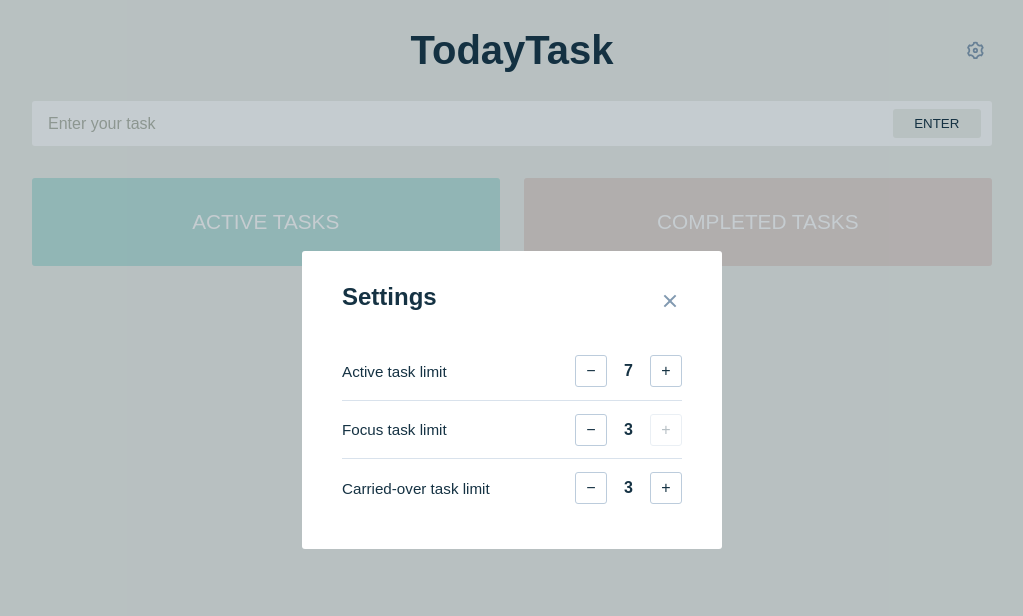
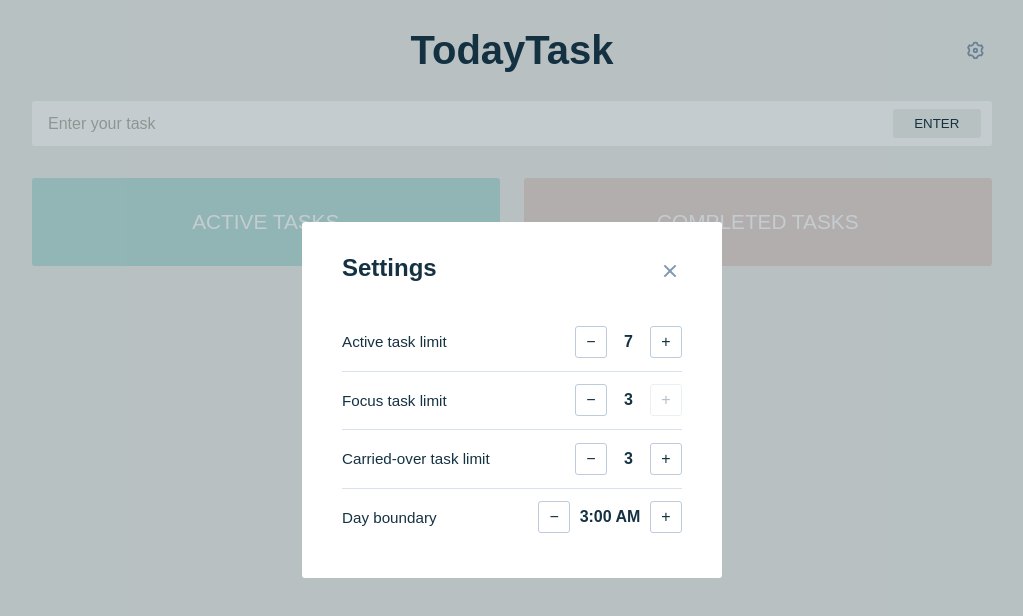
Before and after one commit to SutheeDev/TodayTask, a React (Vite) app in the folder client/: page / in a window 1280 px wide. Both pictures are taken after a click on the button 1103 px from the left and 50 px from the top of the page. Shown: the top 616 px of the page, without its empty margins (128-1151 px from the left). Built offline with nearby package versions, Linux system fonts and the light colour scheme.

Commit message:
Add day boundary time & settings

```diff
--- a/client/src/App.tsx
+++ b/client/src/App.tsx
@@ -16,8 +16,8 @@ const App: React.FC = () => {
   const [description, setDescription] = useState<string>("");
   const [allTask, setAllTask] = useState<Task[]>([]);
   const [completedTasks, setCompletedTasks] = useState<Task[]>([]);
-  const { showTransition, dayGap, lastSeenDayKey, dismissTransition } = useDayCheck();
   const { settings, updateSetting } = useSettings();
+  const { showTransition, dayGap, lastSeenDayKey, dismissTransition } = useDayCheck(settings.dayBoundaryMinutes);
   const [showSettings, setShowSettings] = useState(false);
   const [toastMessage, setToastMessage] = useState<string | null>(null);
 
--- a/client/src/components/SettingsModal.tsx
+++ b/client/src/components/SettingsModal.tsx
@@ -7,6 +7,14 @@ interface Props {
   onUpdateSetting: (key: keyof AppSettings, value: number) => void;
   onClose: () => void;
 }
+
+const formatBoundaryTime = (minutes: number): string => {
+  const h = Math.floor(minutes / 60);
+  const m = minutes % 60;
+  const period = h < 12 ? "AM" : "PM";
+  const hour12 = h === 0 ? 12 : h > 12 ? h - 12 : h;
+  return `${hour12}:${String(m).padStart(2, "0")} ${period}`;
+};
 
 const SettingsModal = ({ settings, onUpdateSetting, onClose }: Props) => {
   useEffect(() => {
@@ -92,6 +100,27 @@ const SettingsModal = ({ settings, onUpdateSetting, onClose }: Props) => {
             </button>
           </div>
         </div>
+
+        <div className="settings__row">
+          <span className="settings__label">Day boundary</span>
+          <div className="settings__stepper">
+            <button
+              className="settings__stepper-btn"
+              disabled={settings.dayBoundaryMinutes <= 0}
+              onClick={() => onUpdateSetting("dayBoundaryMinutes", settings.dayBoundaryMinutes - 30)}
+            >
+              &minus;
+            </button>
+            <span className="settings__stepper-value">{formatBoundaryTime(settings.dayBoundaryMinutes)}</span>
+            <button
+              className="settings__stepper-btn"
+              disabled={settings.dayBoundaryMinutes >= 360}
+              onClick={() => onUpdateSetting("dayBoundaryMinutes", settings.dayBoundaryMinutes + 30)}
+            >
+              +
+            </button>
+          </div>
+        </div>
       </div>
     </div>
   );
--- a/client/src/hooks/useDayCheck.ts
+++ b/client/src/hooks/useDayCheck.ts
@@ -1,4 +1,4 @@
-import { useState, useEffect, useCallback } from "react";
+import { useState, useEffect, useCallback, useRef } from "react";
 import { getTodayKey, getDaysDifference } from "../utils/dateUtils";
 import { getLocalStorage, setLocalStorage } from "../utils/localStorage";
 
@@ -11,13 +11,15 @@ interface UseDayCheckReturn {
 
 const STORAGE_KEY = "lastSeenDayKey";
 
-export const useDayCheck = (): UseDayCheckReturn => {
+export const useDayCheck = (dayBoundaryMinutes: number): UseDayCheckReturn => {
   const [showTransition, setShowTransition] = useState(false);
   const [dayGap, setDayGap] = useState(0);
   const [lastSeenDayKey, setLastSeenDayKey] = useState<string | null>(null);
+  const boundaryRef = useRef(dayBoundaryMinutes);
+  boundaryRef.current = dayBoundaryMinutes;
 
   const checkDay = useCallback(() => {
-    const today = getTodayKey();
+    const today = getTodayKey(boundaryRef.current);
     const stored = getLocalStorage<string>(STORAGE_KEY);
 
     if (!stored) {
@@ -40,7 +42,7 @@ export const useDayCheck = (): UseDayCheckReturn => {
   }, []);
 
   const dismissTransition = useCallback(() => {
-    const today = getTodayKey();
+    const today = getTodayKey(boundaryRef.current);
     setLocalStorage(STORAGE_KEY, today);
     setShowTransition(false);
   }, []);
--- a/client/src/hooks/useSettings.ts
+++ b/client/src/hooks/useSettings.ts
@@ -5,12 +5,14 @@ export interface AppSettings {
   maxActive: number;
   maxFocused: number;
   maxCarriedOver: number;
+  dayBoundaryMinutes: number;
 }
 
 const DEFAULT_SETTINGS: AppSettings = {
   maxActive: 7,
   maxFocused: 3,
   maxCarriedOver: 3,
+  dayBoundaryMinutes: 180,
 };
 
 const STORAGE_KEY = "appSettings";
@@ -19,6 +21,7 @@ const RANGES: Record<keyof AppSettings, [number, number]> = {
   maxActive: [1, 10],
   maxFocused: [1, 3],
   maxCarriedOver: [1, 5],
+  dayBoundaryMinutes: [0, 360],
 };
 
 export const useSettings = () => {
--- a/client/src/utils/dateUtils.ts
+++ b/client/src/utils/dateUtils.ts
@@ -1,5 +1,7 @@
-export const getTodayKey = (): string => {
+export const getTodayKey = (dayBoundaryMinutes: number = 0): string => {
   const d = new Date();
+  d.setHours(2, 0, 0, 0); // TEMP: simulate 2:00 AM — remove after testing
+  d.setMinutes(d.getMinutes() - dayBoundaryMinutes);
   const year = d.getFullYear();
   const month = String(d.getMonth() + 1).padStart(2, "0");
   const day = String(d.getDate()).padStart(2, "0");
```
